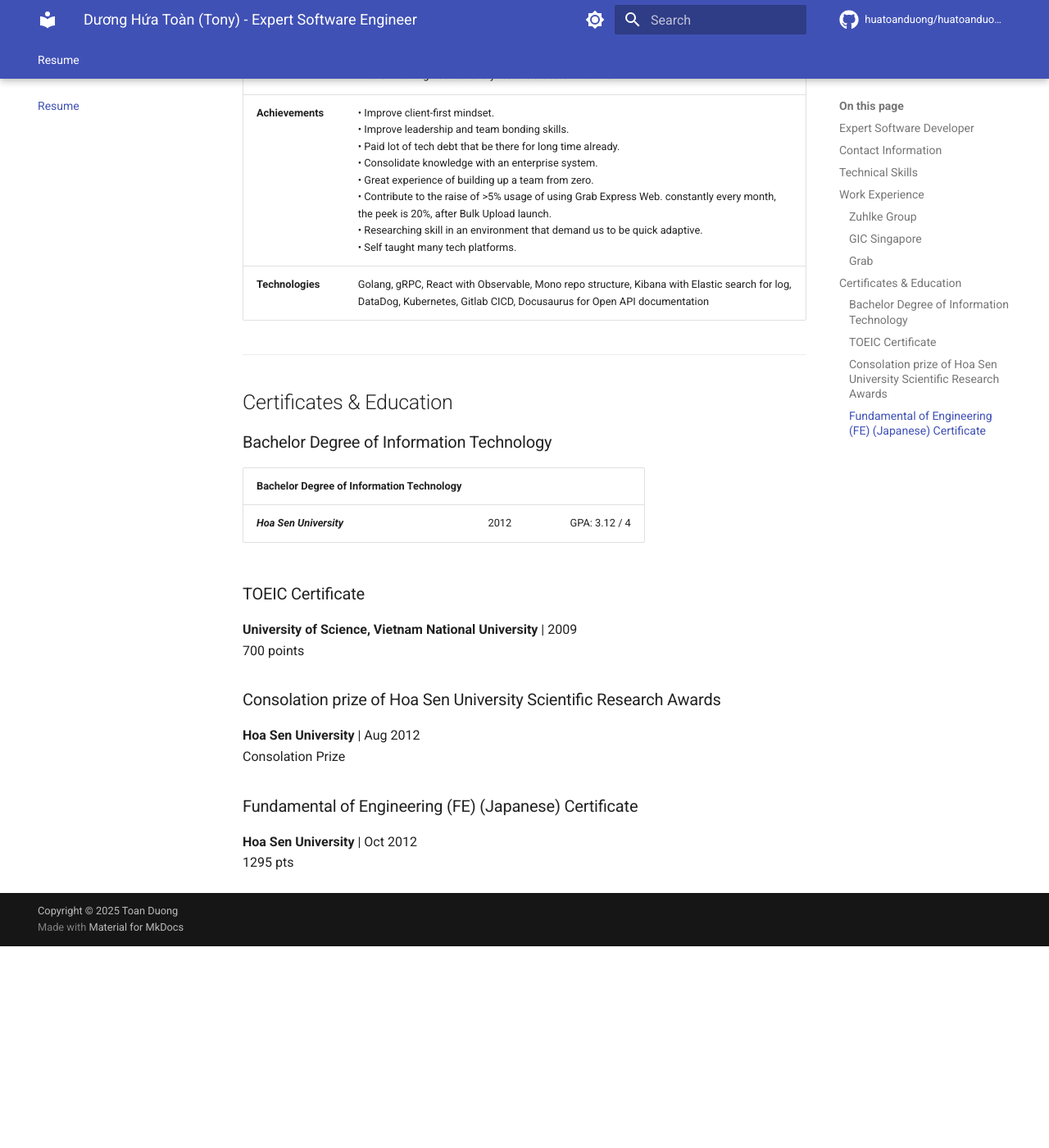
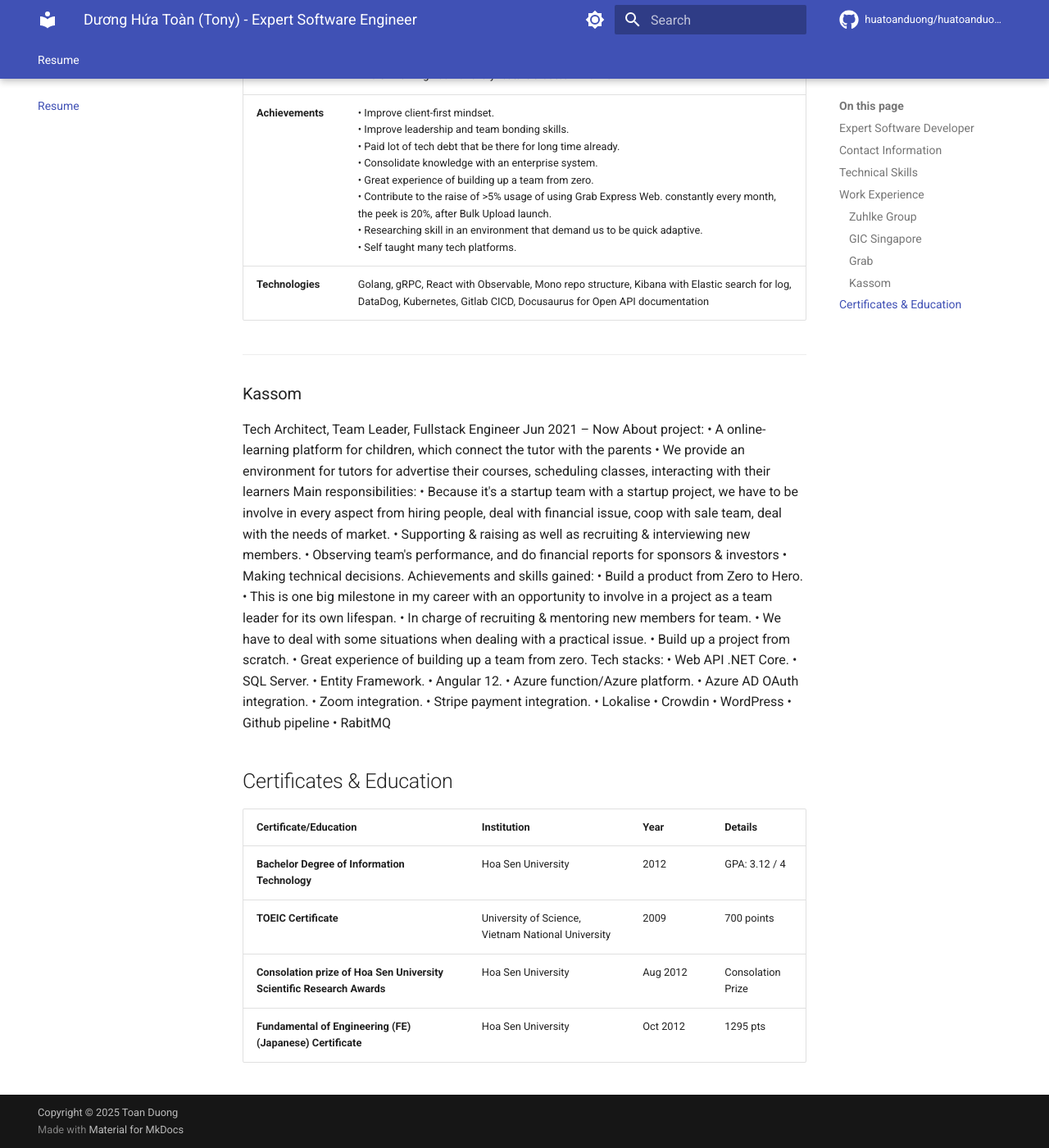
Before and after one commit to huatoanduong/huatoanduong.github.io, an MkDocs documentation site: the page built from docs/index.md, in a window 1280 px wide and 1400 px high, scrolled down 3202 px. Shown: the whole window at 82% size. Built offline with MkDocs 1.6.1 and Material for MkDocs 9.7.7, drawn with Linux system fonts in a browser that asks for light colours; comment, search, counter and statistics services are not loaded; before the commit the page ends 4356 px from its top, so only the background shows below that.

Commit message:
add Kassom

```diff
--- a/docs/index.md
+++ b/docs/index.md
@@ -99,26 +99,46 @@
 | **Technologies**     | Golang, gRPC, React with Observable, Mono repo structure, Kibana with Elastic search for log, DataDog, Kubernetes, Gitlab CICD, Docusaurus for Open API documentation                                                                                                                                                                                                                                                                                                                                                     |
 
 ---
+### Kassom
+Tech Architect, Team Leader, Fullstack Engineer
+Jun 2021 – Now
+About project:
+•	A online-learning platform for children, which connect the tutor with the parents
+•	We provide an environment for tutors for advertise their courses, scheduling classes, interacting with their learners
+Main responsibilities:
+•	Because it's a startup team with a startup project, we have to be involve in every aspect from hiring people, deal with financial issue, coop with sale team, deal with the needs of market.
+•	Supporting & raising as well as recruiting & interviewing new members.
+•	Observing team's performance, and do financial reports for sponsors & investors
+•	Making technical decisions.
+Achievements and skills gained:
+•	Build a product from Zero to Hero.
+•	This is one big milestone in my career with an opportunity to involve in a project as a team leader for its own lifespan.
+•	In charge of recruiting & mentoring new members for team.
+•	We have to deal with some situations when dealing with a practical issue.
+•	Build up a project from scratch.
+•	Great experience of building up a team from zero.
+Tech stacks:
+•	Web API .NET Core.
+•	SQL Server.
+•	Entity Framework.
+•	Angular 12.
+•	Azure function/Azure platform.
+•	Azure AD OAuth integration.
+•	Zoom integration.
+•	Stripe payment integration.
+•	Lokalise
+•	Crowdin
+•	WordPress
+•	Github pipeline
+•	RabitMQ
+
+
 
 ## Certificates & Education
 
-### Bachelor Degree of Information Technology
-
-| Bachelor Degree of Information Technology | | |
-| ---------------------- |---| ------------- |
-| **_Hoa Sen University_** | 2012 | GPA: 3.12 / 4 |
-
-### TOEIC Certificate
-
-**University of Science, Vietnam National University** | 2009
-700 points
-
-### Consolation prize of Hoa Sen University Scientific Research Awards
-
-**Hoa Sen University** | Aug 2012
-Consolation Prize
-
-### Fundamental of Engineering (FE) (Japanese) Certificate
-
-**Hoa Sen University** | Oct 2012
-1295 pts
+| **Certificate/Education**                                              | **Institution**                                    | **Year** | **Details**       |
+| ---------------------------------------------------------------------- | -------------------------------------------------- | -------- | ----------------- |
+| **Bachelor Degree of Information Technology**                          | Hoa Sen University                                 | 2012     | GPA: 3.12 / 4     |
+| **TOEIC Certificate**                                                  | University of Science, Vietnam National University | 2009     | 700 points        |
+| **Consolation prize of Hoa Sen University Scientific Research Awards** | Hoa Sen University                                 | Aug 2012 | Consolation Prize |
+| **Fundamental of Engineering (FE) (Japanese) Certificate**             | Hoa Sen University                                 | Oct 2012 | 1295 pts          |
```
